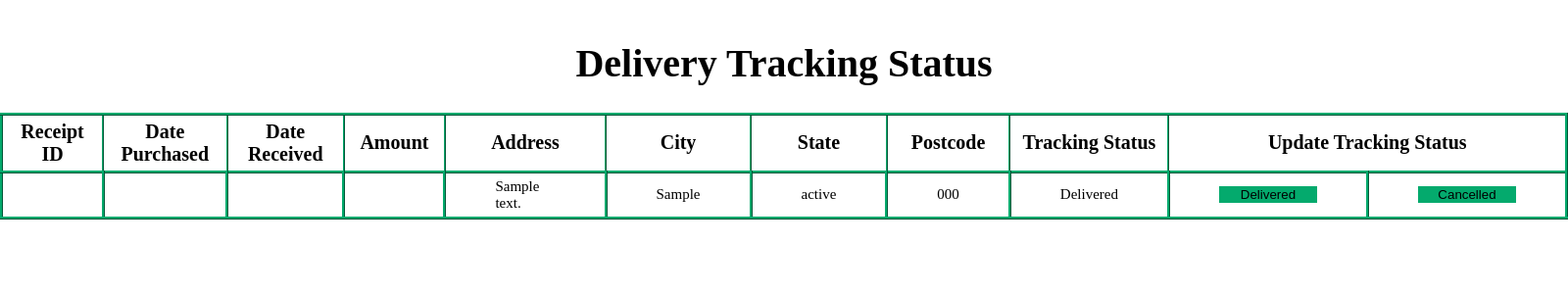
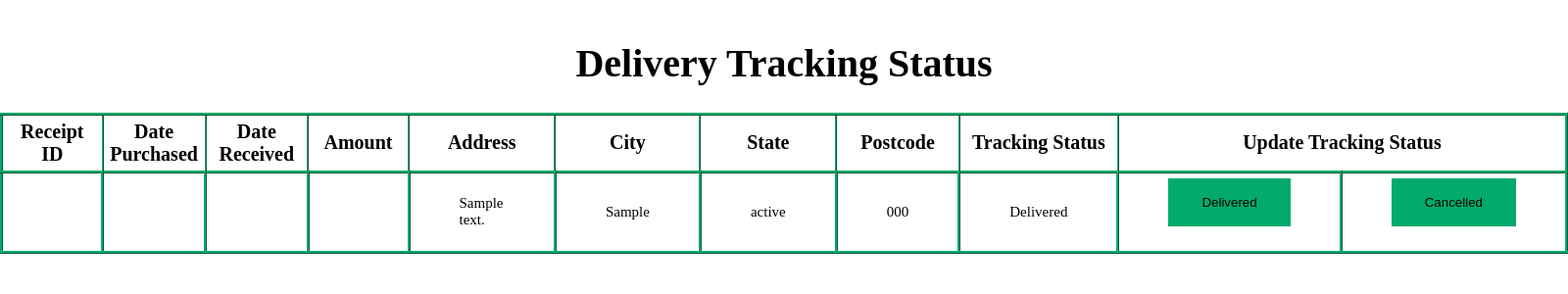
Before and after one commit to Murtada169/MSP-Project, a PHP site: page /AdminTracking.php in a window 1600 px wide. Shown: the part 81-381 px from the top of the page at 98% size. Run offline with PHP 8.4, Linux system fonts and the light colour scheme; tables that the repository leaves empty or names only in its code hold one stand-in row (values such as "Sample post"); data that the repository does not hold is empty; some web fonts are replaced.

Commit message:
Update AdminTracking.php

```diff
--- a/CONFIRMED TRACKING MODULE/AdminTracking.php
+++ b/CONFIRMED TRACKING MODULE/AdminTracking.php
@@ -11,7 +11,7 @@
 
 	<style>
 		#admintracking{
-		padding: 150px;
+		padding: 90px;
 		}
 
 		#text1{
@@ -21,11 +21,18 @@
 		text-align: center;
 		}
 
+		/* fieldset{
+		padding: 5px;
+		border-width: 1px;
+
+		} */
+
 		#AdminTrackingTable {
 		margin-left: auto;
 		margin-right: auto;
 		font-family: 'Faustina', serif;
 		/*border-color: #04AA6D;*/
+		padding: 50px;
 		}
 
 
@@ -82,7 +89,7 @@
 		float: right;
 		}*/
 
-		.editbutton {
+		.deliverbutton {
 		margin-bottom: 20px;
 		display: block;
 		margin-left: auto;
@@ -96,7 +103,7 @@
 		transition-duration: 0.4s;
 		cursor: pointer;
 		}
-		.editbutton a{
+		.deliverbutton a{
 		text-align: center;
 		text-decoration: none;
 		color: black;
@@ -104,7 +111,34 @@
 		font-size: 16px;
 		margin: 4px 2px;
 		}
-		.editbutton:hover {
+		.deliverbutton:hover {
+		background-color: white;
+		color: black;
+		}
+
+		.cancelbutton {
+		margin-bottom: 20px;
+		display: block;
+		margin-left: auto;
+		margin-right: auto;
+
+		background-color: #04AA6D; /* Green */
+		border: 2px solid #04AA6D;
+		color: black;
+		padding: 15px 32px;
+
+		transition-duration: 0.4s;
+		cursor: pointer;
+		}
+		.cancelbutton a{
+		text-align: center;
+		text-decoration: none;
+		color: black;
+
+		font-size: 16px;
+		margin: 4px 2px;
+		}
+		.cancelbutton:hover {
 		background-color: white;
 		color: black;
 		}
@@ -219,14 +253,12 @@
 		echo"</td>
 		<td>
 		<form action='AdminTracking.php' method='post'>
-			<button class='deliverbutton' style='width: 100px; text-align: center;'
-			name='deliverbutton' value=$receiptID type='submit'>Delivered</button>
+			<button class='deliverbutton' name='deliverbutton' value=$receiptID type='submit'>Delivered</button>
 	    </form>
 		</td>
 		<td>
 		<form action='AdminTracking.php' method='post'>
-			<button class='cancelbutton' style='width: 100px;'
-			name='cancelbutton' value=$receiptID type='submit'>Cancelled</button>
+			<button class='cancelbutton' name='cancelbutton' value=$receiptID type='submit'>Cancelled</button>
 	    </form>
 		</td>
 		</tr>";
@@ -234,6 +266,7 @@
 	}
 	?>
 	</table>
+
 </div>
 
 <!--<script>
```
